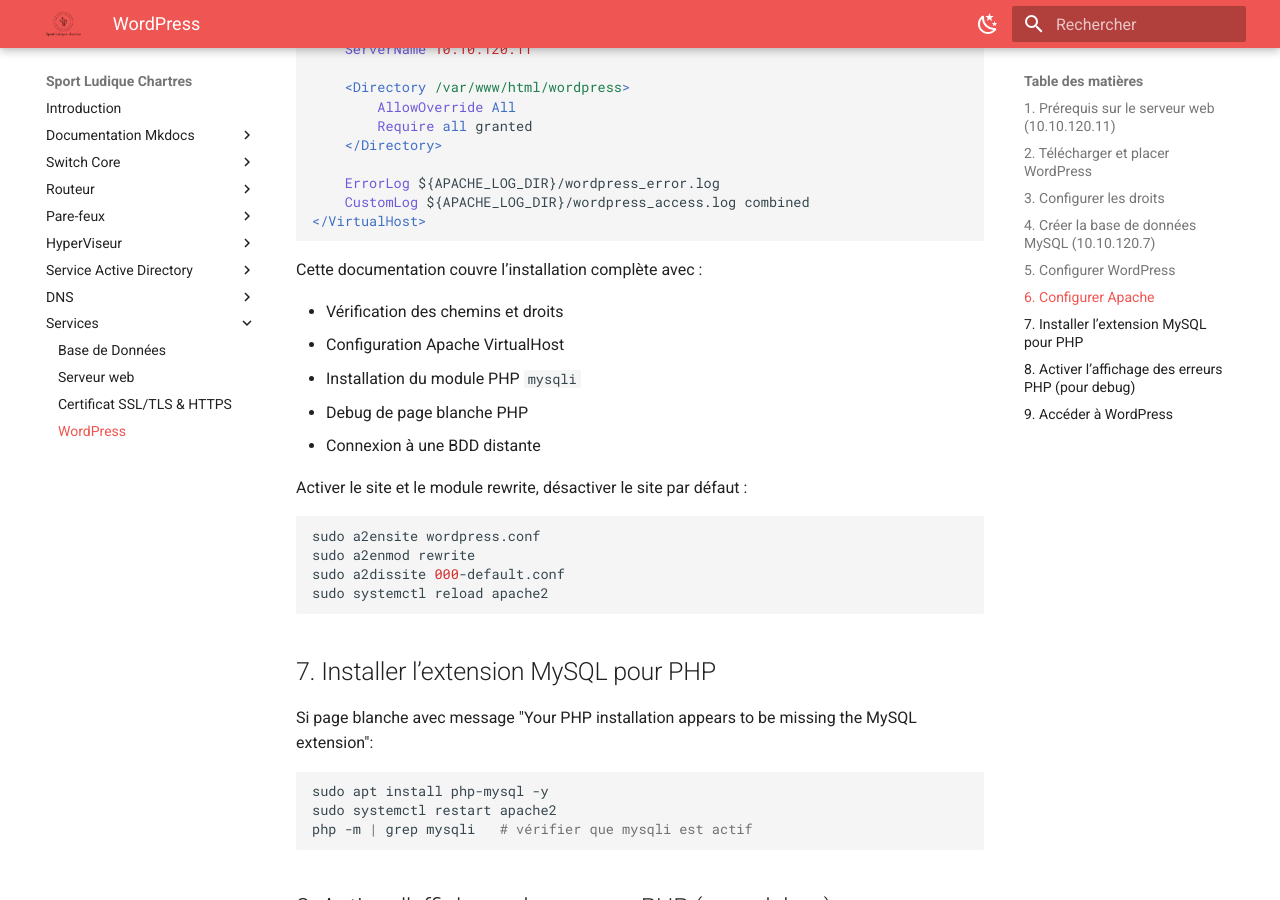
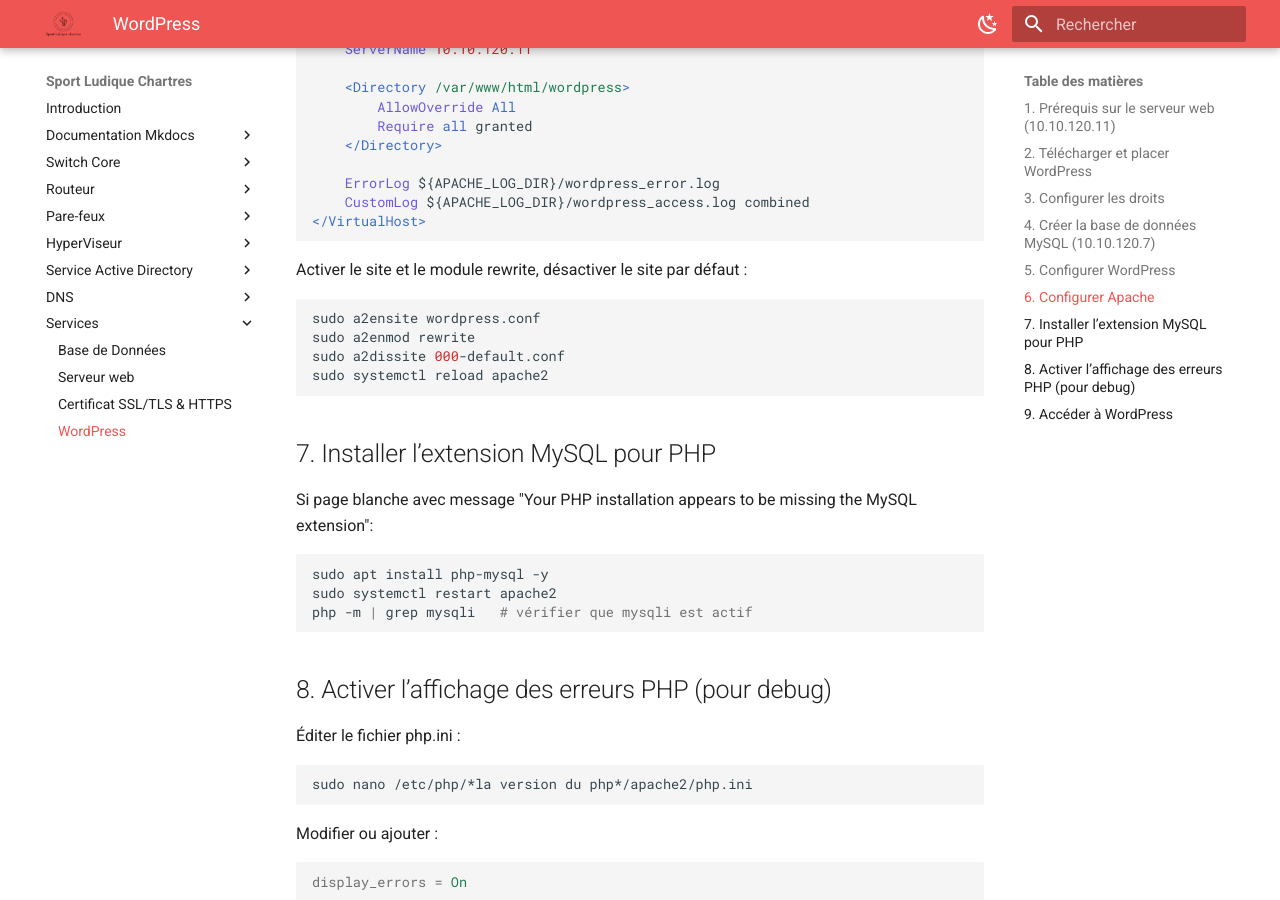
Before and after one commit to Sym-0ne/sport-ludique-Chartres, an MkDocs documentation site: the page built from docs/Services/wordpress.md, in a window 1280 px wide and 900 px high, scrolled down 1781 px. Built offline with MkDocs 1.6.1 and Material for MkDocs 9.7.7, drawn with Linux system fonts in a browser that asks for light colours.

Commit message:
modif doc

````diff
--- a/docs/Services/wordpress.md
+++ b/docs/Services/wordpress.md
@@ -90,13 +90,6 @@
     CustomLog ${APACHE_LOG_DIR}/wordpress_access.log combined
 </VirtualHost>
 ```
-Cette documentation couvre l’installation complète avec :
-
-* Vérification des chemins et droits
-* Configuration Apache VirtualHost
-* Installation du module PHP `mysqli`
-* Debug de page blanche PHP
-* Connexion à une BDD distante
 
 Activer le site et le module rewrite, désactiver le site par défaut :
 
````
